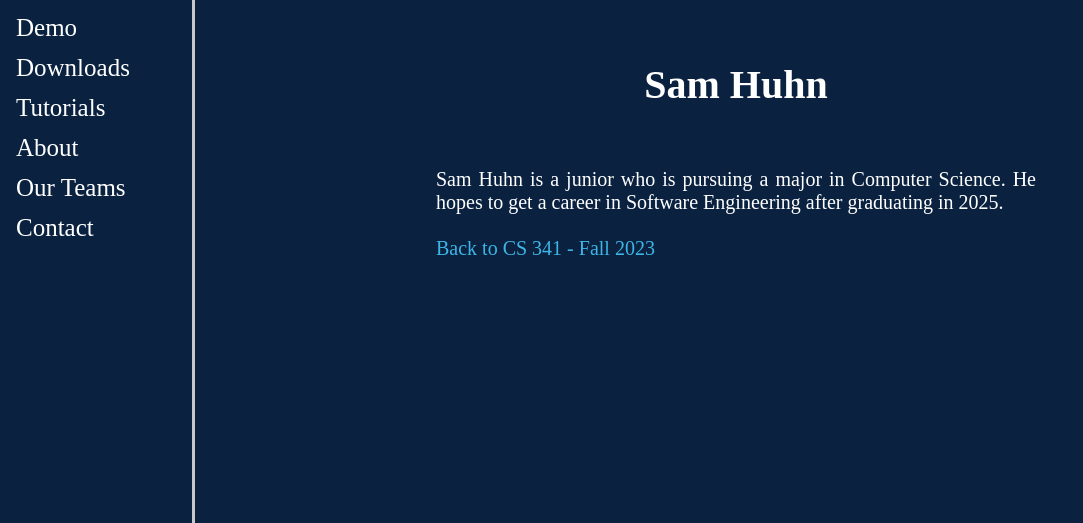
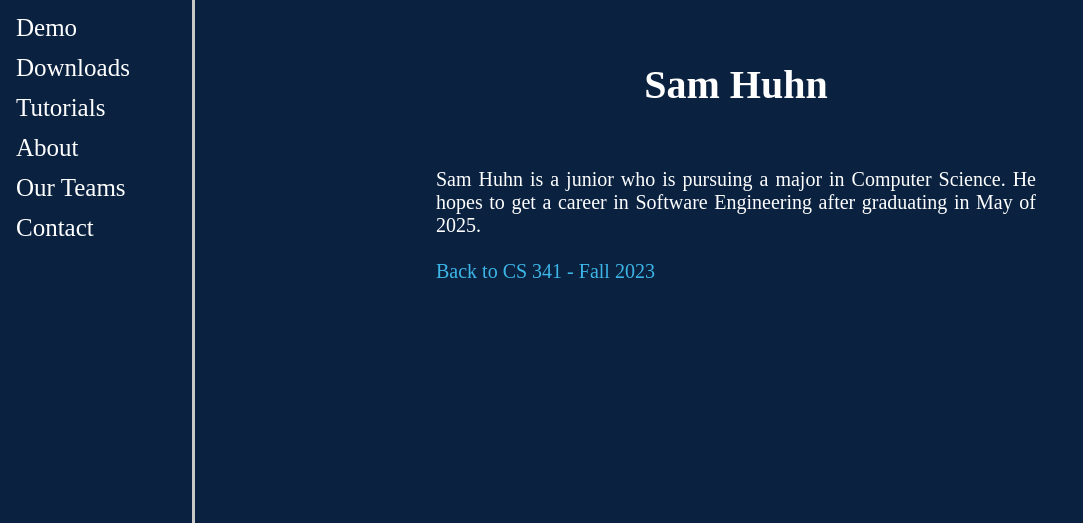
Before and after one commit to reddign/pantry2, a PHP site: page /SamHuhn.php in a window 1280 px wide. Shown: the part 198-721 px from the top of the page, without its empty margins (0-1083 px from the left). Run offline with PHP 8.4, Linux system fonts and the light colour scheme.

Commit message:
Update SamHuhn.php
Updated Profile

```diff
--- a/open_source_site/SamHuhn.php
+++ b/open_source_site/SamHuhn.php
@@ -16,7 +16,7 @@ require_once "includes/header.php";
     </div>
     <div class="team-section">
         <h1>Sam Huhn</h1>
-        <div class="section">Sam Huhn is a junior who is pursuing a major in Computer Science. He hopes to get a career in Software Engineering after graduating in 2025.
+        <div class="section">Sam Huhn is a junior who is pursuing a major in Computer Science. He hopes to get a career in Software Engineering after graduating in May of 2025.
        <BR><BR>
         <a href="CS341Fall2023.php">Back to CS 341 - Fall 2023</a>
     </div>
```
